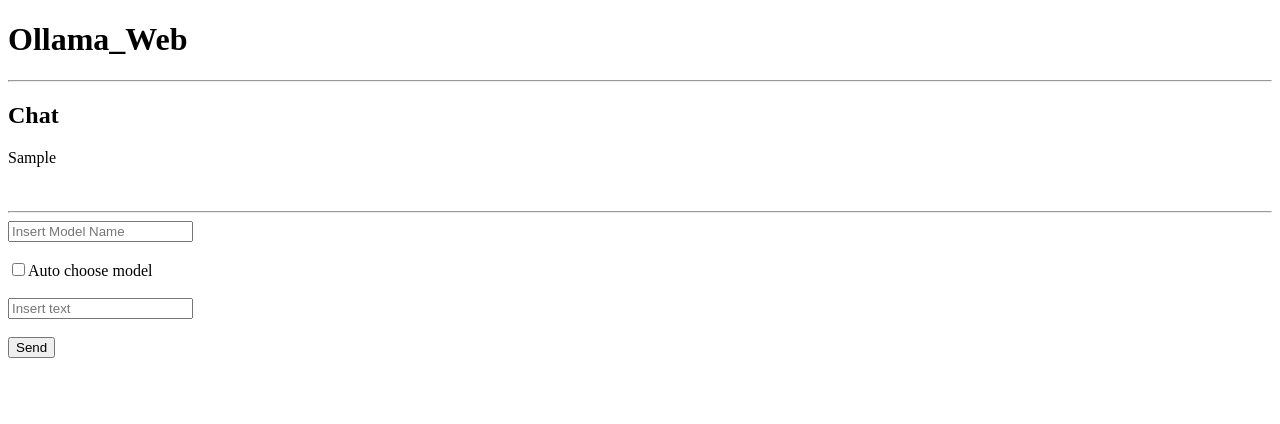
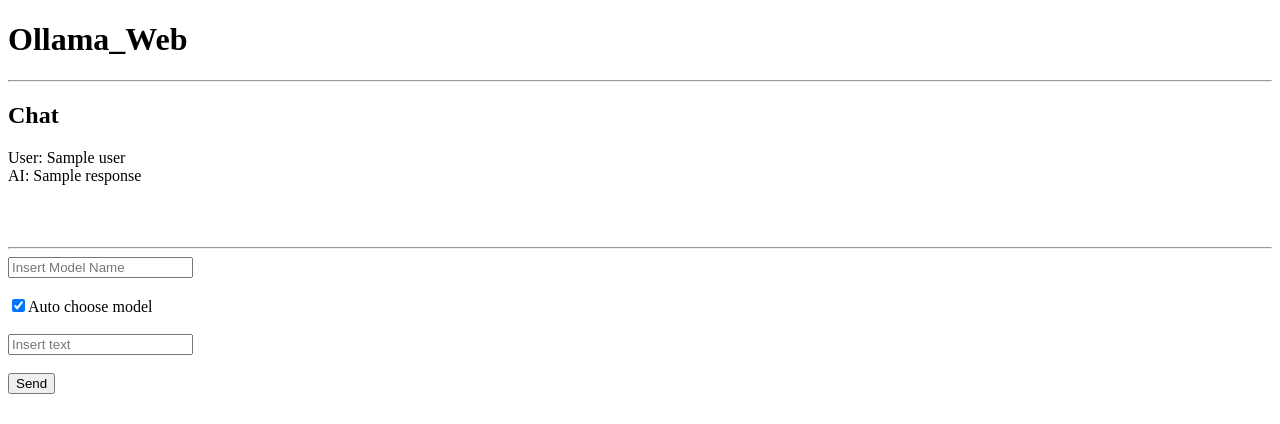
Before and after one commit to eldablo23307/ollama_web, a Flask app: template src/ollama_web_eldablo23307/templates/home.html.jinja in a window 1280 px wide. Shown: the top 424 px of the page. Run offline with Flask 3, Linux system fonts and the light colour scheme; the template is opened without the code that fills it: most values are stand-ins (such as "Sample title", 1, 10 or a date in 2020).

Commit message:
Now the UI show the chat history of the current session

```diff
--- a/src/ollama_web_eldablo23307/main.py
+++ b/src/ollama_web_eldablo23307/main.py
@@ -3,11 +3,11 @@ from flask import request
 import model_chat
 
 app = flask.Flask(__name__)
-current_chat = ""
+current_chat = []
 
 @app.route("/")
 def home_page():
-    return flask.render_template("home.html.jinja", current_chat=current_chat)
+    return flask.render_template("home.html.jinja", current_chat=current_chat,)
 
 @app.route("/input", methods=["GET", "POST"])
 def chat_return():
@@ -16,7 +16,7 @@ def chat_return():
         input_model = request.form.get("model_name")
         auto_choose = request.form.get("auto_choose", "off")
         global current_chat
-        current_chat = model_chat.chat(input_data, input_model, auto_choose)
+        current_chat.append({"User": input_data, "Response": model_chat.chat(input_data, input_model, auto_choose)})
         return "<script>window.location.href ='/'</script>"
     return "Only POST method allow"
 
--- a/src/ollama_web_eldablo23307/templates/home.html.jinja
+++ b/src/ollama_web_eldablo23307/templates/home.html.jinja
@@ -8,15 +8,21 @@
 
         <div id="chat">
             <h2>Chat</h2>
-            <label id="chat_bot">{{ current_chat }}</label>
+            {% for message in current_chat%}
+                <label>User: {{ message.User }}</label>
+                <br>
+                <label>AI: {{ message.Response }}</label>
+                <br>
+                <br>
+            {% endfor %}
         </div>
         <br>
         <br>
         <hr>
 
-        <form id="user-input" action="/input" method="post" target="_self">
+        <form id="user-input" action="/input" method="post" target="_self" autocomplete="off">
             <input type="text" id="model_name" placeholder="Insert Model Name" name="model_name"><br><br>
-            <input type="checkbox" id="auto_choose" name="auto_choose" value="on">Auto choose model<br><br>
+            <input type="checkbox" id="auto_choose" name="auto_choose" checked>Auto choose model<br><br>
             <input type="text" id="chat_input" placeholder="Insert text" name="chat_input"><br><br>
             <button type="submit">Send</button>
         </form>
```
Also changed, not shown: README.md.
